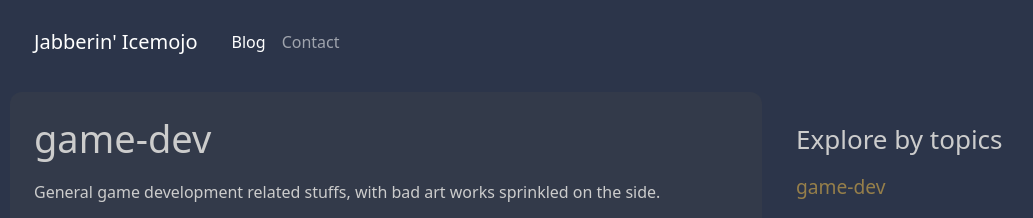
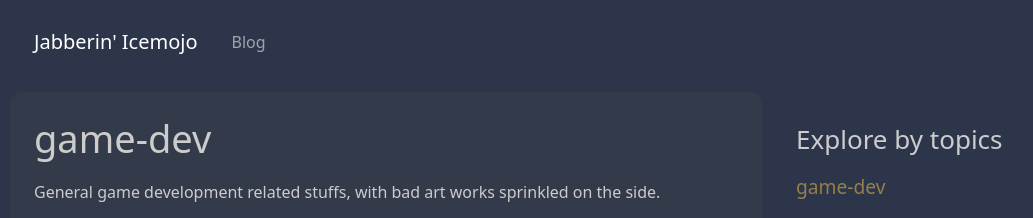
Before and after one commit to icemojo/icemojo.github.io, a Jekyll site: the page built from _topics/game-dev.md, in a window 1280 px wide. Shown: the top 218 px of the page, without its empty margins (60-1093 px from the left). Built offline with Jekyll 4.4.1, drawn with Linux system fonts in a browser that asks for light colours.

Commit message:
Main navigation is now dynamically generated based on the respective data file.
Config also has a hidden flag for all default layouts to indicate whether a particular page should display the page title alongside the site name in the browser window.

```diff
--- a/_config.yml
+++ b/_config.yml
@@ -17,6 +17,7 @@ defaults:
       path: ""
     values:
       layout: "default"
+      home: false
 
 plugins:
   - jekyll-feed
--- /dev/null
+++ b/_data/navigation.yml
@@ -0,0 +1,2 @@
+- name: Blog
+  url: /
--- /dev/null
+++ b/_includes/navigation.html
@@ -0,0 +1,21 @@
+<nav class="navbar navbar-expand-lg navbar-dark">
+  <div class="container">
+    <a class="navbar-brand" href="/">{{ site.data.core.title }}</a>
+    <button class="navbar-toggler" type="button" data-bs-toggle="collapse" data-bs-target="#main-navbar"
+      aria-controls="main-navbar" aria-expanded="false" aria-label="Toggle navigation">
+      <span class="navbar-toggler-icon"></span>
+    </button>
+    <div class="collapse navbar-collapse" id="main-navbar">
+      <ul class="navbar-nav">
+        {% for nav in site.data.navigation %}
+        <li class="nav-item">
+          {% assign page_url = page.url | replace: '.html', '' %}
+          <a class="nav-link {% if nav.url == page_url %}active{% endif %}" href="{{ nav.url }}" aria-current="page">
+            {{ nav.name }}
+          </a>
+        </li>
+        {% endfor %}
+      </ul>
+    </div>
+  </div>
+</nav>
--- a/_layouts/default.html
+++ b/_layouts/default.html
@@ -5,7 +5,7 @@
   <meta charset="utf-8" />
   <meta name="viewport" content="width=device-width, initial-scale=1" />
 
-  <title>{% if page.title %}{{ page.title }} | {% endif %}{{ site.data.core.title }}</title>
+  <title>{% if page.title and page.home == false %}{{ page.title }} | {% endif %}{{ site.data.core.title }}</title>
   <meta name="author" content="" />
   <link rel="canonical" href="{{ site.data.core.url }}{{ page.url | replace: 'index.html','' }}" />
 
@@ -26,25 +26,7 @@
   <main class="flex-shrink-0">
     <div class="container page-header">
       <div class="row">
-        <nav class="navbar navbar-expand-lg navbar-dark">
-          <div class="container">
-            <a class="navbar-brand" href="/">{{ site.data.core.title }}</a>
-            <button class="navbar-toggler" type="button" data-bs-toggle="collapse" data-bs-target="#main-navbar"
-              aria-controls="main-navbar" aria-expanded="false" aria-label="Toggle navigation">
-              <span class="navbar-toggler-icon"></span>
-            </button>
-            <div class="collapse navbar-collapse" id="main-navbar">
-              <ul class="navbar-nav">
-                <li class="nav-item">
-                  <a class="nav-link active" aria-current="page" href="/">Blog</a>
-                </li>
-                <li class="nav-item">
-                  <a class="nav-link" href="/contact">Contact</a>
-                </li>
-              </ul>
-            </div>
-          </div>
-        </nav>
+        {% include navigation.html %}
       </div>
     </div>
 
```
Also changed, not shown: index.md (+1 -0 lines).
